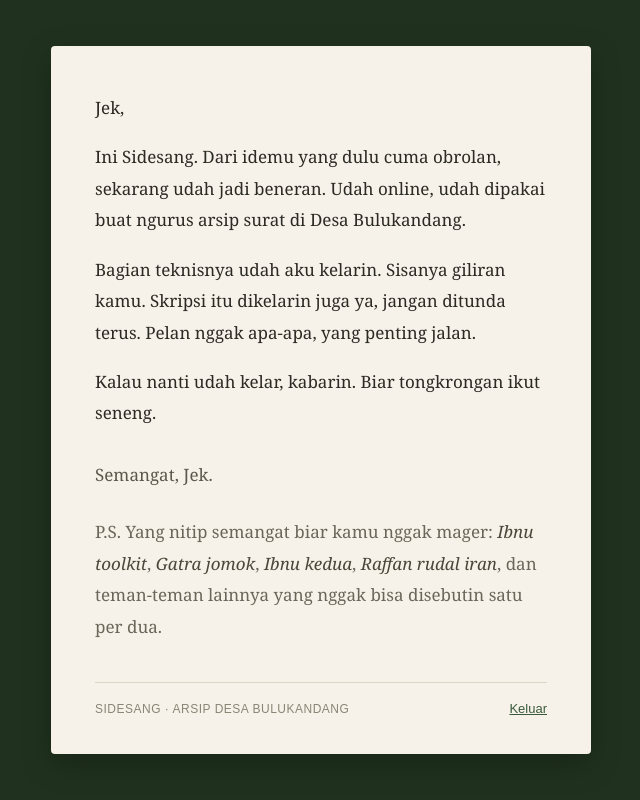
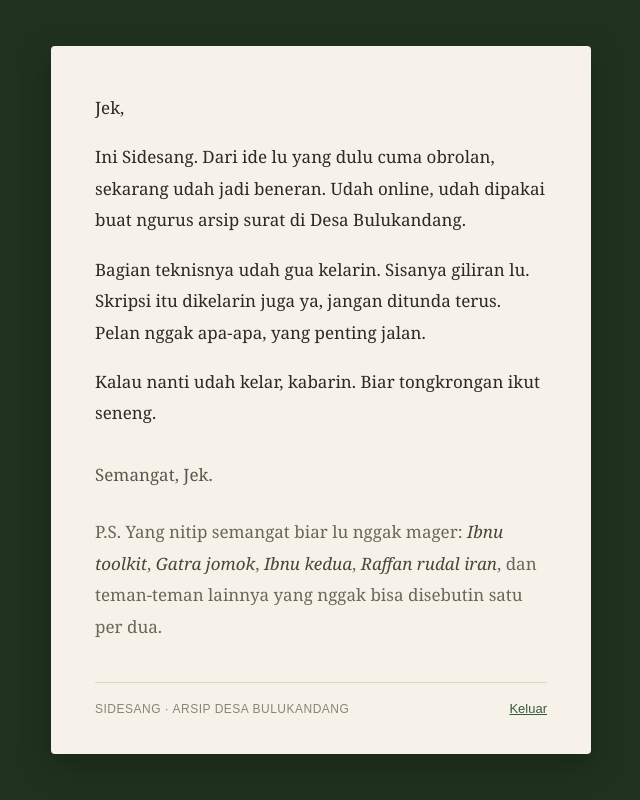
Before and after one commit to NuRichter/sidesang, a CodeIgniter app: the page made by e-filing/application/views/v_jeki.php in a window 1280 px wide. Shown: the whole page, without its empty margins (319-959 px from the left). Run offline with CodeIgniter, Linux system fonts and the light colour scheme.

Commit message:
Ubah sapaan jadi lu/gua pada halaman sapaan
Co-Authored-By: Claude Opus 4.8 <noreply@anthropic.com>

```diff
--- a/e-filing/application/views/v_jeki.php
+++ b/e-filing/application/views/v_jeki.php
@@ -96,11 +96,11 @@
 <body>
 	<div class="sheet">
 		<p class="hai">Jek,</p>
-		<p>Ini Sidesang. Dari idemu yang dulu cuma obrolan, sekarang udah jadi beneran. Udah online, udah dipakai buat ngurus arsip surat di Desa Bulukandang.</p>
-		<p>Bagian teknisnya udah aku kelarin. Sisanya giliran kamu. Skripsi itu dikelarin juga ya, jangan ditunda terus. Pelan nggak apa-apa, yang penting jalan.</p>
+		<p>Ini Sidesang. Dari ide lu yang dulu cuma obrolan, sekarang udah jadi beneran. Udah online, udah dipakai buat ngurus arsip surat di Desa Bulukandang.</p>
+		<p>Bagian teknisnya udah gua kelarin. Sisanya giliran lu. Skripsi itu dikelarin juga ya, jangan ditunda terus. Pelan nggak apa-apa, yang penting jalan.</p>
 		<p>Kalau nanti udah kelar, kabarin. Biar tongkrongan ikut seneng.</p>
 		<p class="sign">Semangat, Jek.</p>
-		<p class="ps">P.S. Yang nitip semangat biar kamu nggak mager: <b>Ibnu toolkit</b>, <b>Gatra jomok</b>, <b>Ibnu kedua</b>, <b>Raffan rudal iran</b>, dan teman-teman lainnya yang nggak bisa disebutin satu per dua.</p>
+		<p class="ps">P.S. Yang nitip semangat biar lu nggak mager: <b>Ibnu toolkit</b>, <b>Gatra jomok</b>, <b>Ibnu kedua</b>, <b>Raffan rudal iran</b>, dan teman-teman lainnya yang nggak bisa disebutin satu per dua.</p>
 		<div class="foot">
 			<span>Sidesang &middot; Arsip Desa Bulukandang</span>
 			<a href="<?= site_url('logout') ?>">Keluar</a>
```
